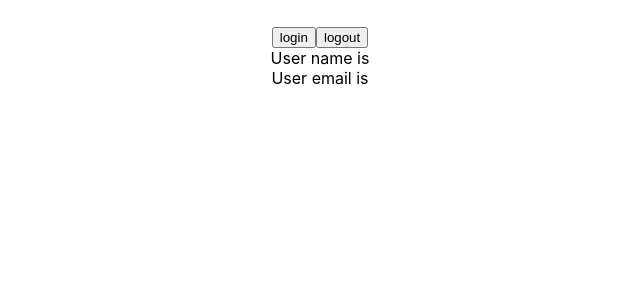
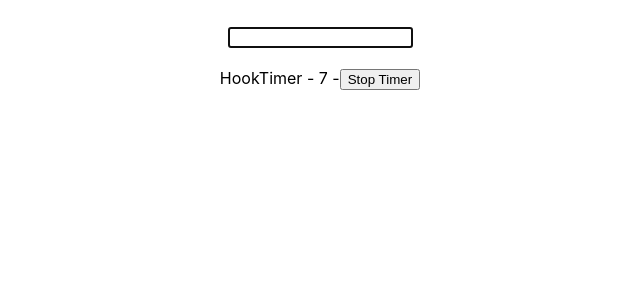
Before and after one commit to GeekShubhamRajput/react-js-learning, a React (Create React App) app in the folder react_typescript/: page / in a window 1280 px wide. Shown: the top 300 px of the page, without its empty margins (320-960 px from the left). Built offline with nearby package versions, Linux system fonts and the light colour scheme.

Commit message:
useRef Hook
Create counter and focus input field using useRef hook

```diff
--- a/react_typescript/src/App.tsx
+++ b/react_typescript/src/App.tsx
@@ -1,14 +1,13 @@
-import {UserContextProvider} from "./components/context/UserContext"
-import {User} from "./components/context/User"
-
+import {DomRef} from "./components/ref/DomRef"
+import {MutableRef} from "./components/ref/MutableRef"
 import './App.css';
 
 function App() {
   return (
     <div className="App">
-      <UserContextProvider>
-        <User />
-      </UserContextProvider>
+      <DomRef />
+      <br />
+      <MutableRef />
     </div>
   );
 }
--- /dev/null
+++ b/react_typescript/src/components/ref/DomRef.tsx
@@ -0,0 +1,18 @@
+import {useRef, useEffect} from 'react'
+
+export const DomRef = () => {
+  const inputRef = useRef<HTMLInputElement>(null!)
+
+  useEffect(
+    () => {
+      inputRef.current.focus()
+    },
+    []
+  )
+
+  return(
+    <div>
+      <input type="text" ref={inputRef} />
+    </div>
+  )
+}
--- /dev/null
+++ b/react_typescript/src/components/ref/MutableRef.tsx
@@ -0,0 +1,28 @@
+import {useState, useRef, useEffect} from 'react'
+
+export const MutableRef=()=>{
+  const [timer, setTimer] = useState(0)
+  const interValRef = useRef<number | null>(null)
+
+  const stopTimer = () => {
+    if(interValRef.current){
+      window.clearInterval(interValRef.current)
+    }
+  }
+
+  useEffect(()=>{
+    interValRef.current = window.setInterval(()=>{
+      setTimer((timer)=> timer + 1)
+    }, 1000)
+    return () => {
+      stopTimer()
+    }
+  }, [])
+
+  return(
+    <div>
+      HookTimer - {timer} -
+      <button onClick={() => stopTimer()}> Stop Timer </button>
+    </div>
+  )
+}
```
